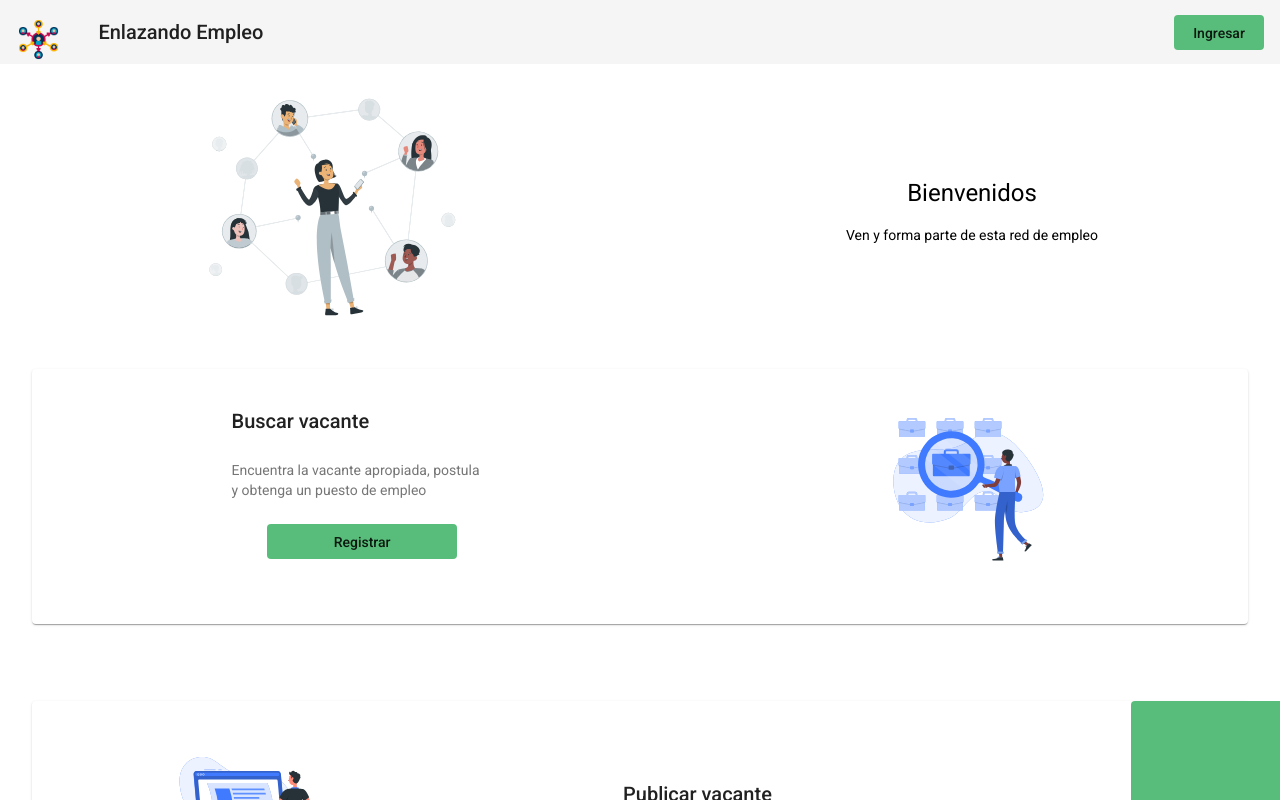
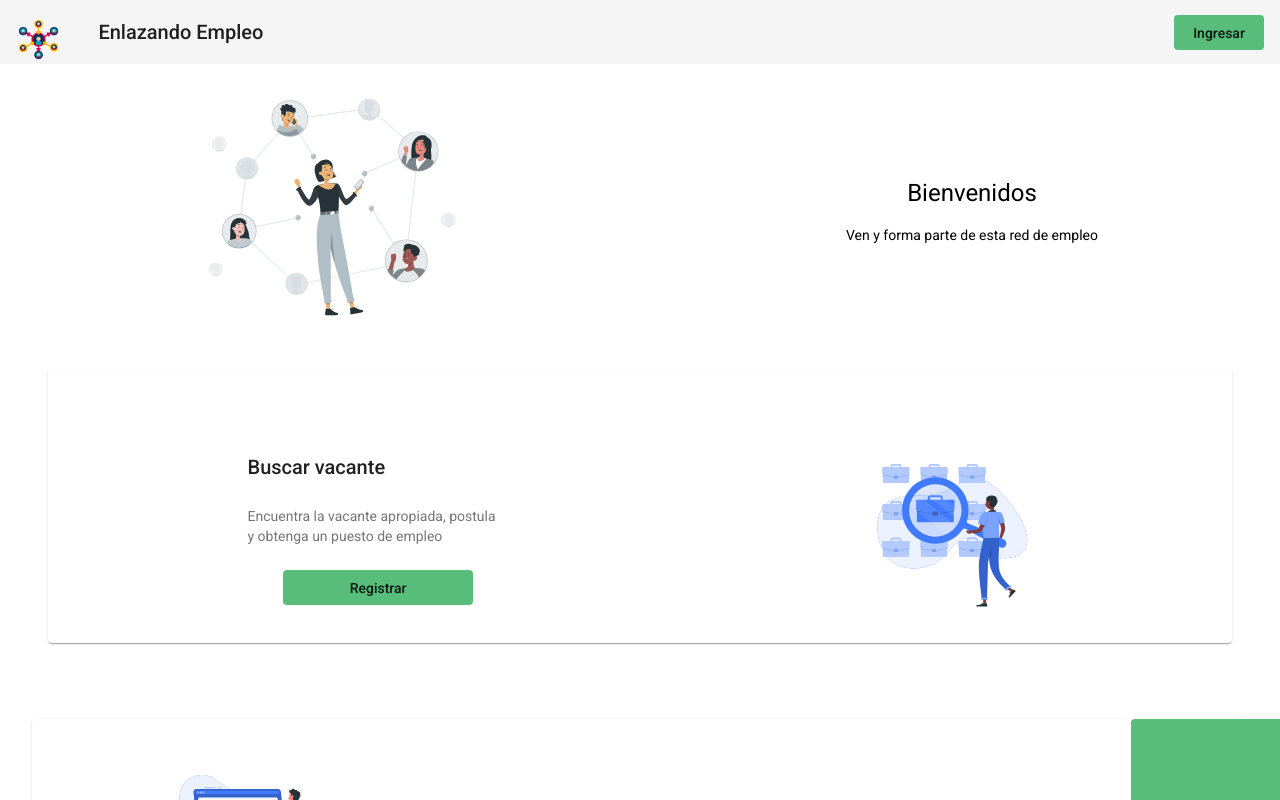
Before and after one commit to Angular-Web-Project/Enlazando-Empleo-Web, an Angular app: page /welcome in a window 1280 px wide. Shown: the top 800 px of the page. Built offline with nearby package versions, Linux system fonts and the light colour scheme.

Commit message:
arreglo card

```diff
--- a/src/app/home/components/register-employee-card/register-employee-card.component.css
+++ b/src/app/home/components/register-employee-card/register-employee-card.component.css
@@ -5,10 +5,11 @@
 
 .register-employee-card {
   display: flex;
-  width: 95%;
+  height: 12em;
+  padding-top: 7%;
+  width: 90%;
   align-items: center;
   justify-content: space-around;
-  padding: 25px 0px;
 }
 
 .main-employee {
```
